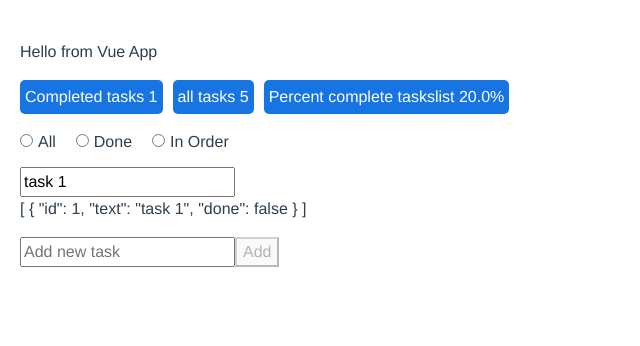
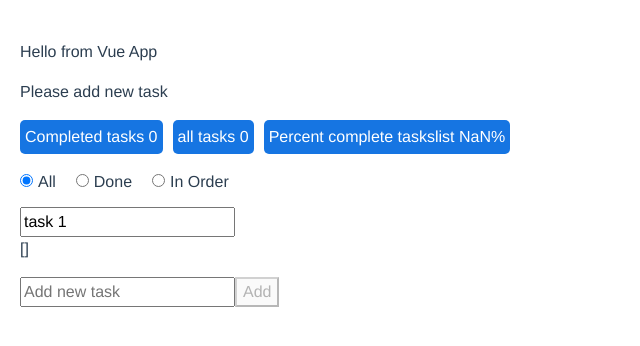
Before and after one commit to thevaykin/kokoc-vue, a Vue app: page / in a window 1280 px wide. Shown: the top 346 px of the page, without its empty margins (0-640 px from the left). Built offline with nearby package versions, Linux system fonts and the light colour scheme.

Commit message:
task8: done

```diff
--- a/src/App.vue
+++ b/src/App.vue
@@ -1,7 +1,12 @@
 <template>
   <div id="app">
     <p class="message">{{ message }}</p>
-
+    <p
+    class="checkTask"
+    v-if="allTask === 0"
+    >
+    Please add new task
+    </p>
     <StatisticTasks
       v-bind:todoItems="todoItems"
       v-bind:complTask="completedTask"
@@ -68,11 +73,11 @@ export default {
     return {
       message: 'Hello from Vue App',
       todoItems: [
-        { id: 1, text: 'task 1', done: false },
-        { id: 2, text: 'task 2', done: false },
-        { id: 3, text: 'task 3', done: true },
-        { id: 4, text: 'task 4', done: false },
-        { id: 5, text: 'task 5', done: false },
+        // { id: 1, text: 'task 1', done: false },
+        // { id: 2, text: 'task 2', done: false },
+        // { id: 3, text: 'task 3', done: true },
+        // { id: 4, text: 'task 4', done: false },
+        // { id: 5, text: 'task 5', done: false },
       ],
       todos: [],
       addTaskText: ""
@@ -112,7 +117,7 @@ export default {
         this.todos.push(todo);
         }
       }
-    }
+    },
   },
   computed: {
     completedTask() {
@@ -158,4 +163,8 @@ export default {
 .form-add__input {
   margin-left: 20px;
 }
+
+.checkTask {
+  margin-left: 20px;
+}
 </style>
--- a/src/components/SelectTask.vue
+++ b/src/components/SelectTask.vue
@@ -1,6 +1,6 @@
 <template>
     <div>
-        <input type="radio" ref="all" id="all" name="filter" value="all" @click="filterAll">
+        <input type="radio" ref="all" id="all" name="filter" value="all" @click="filterAll" checked>
         <label for="all">All</label>
 
         <input type="radio" ref="done" id="done" name="filter" value="done" @click="filterDone">
```
